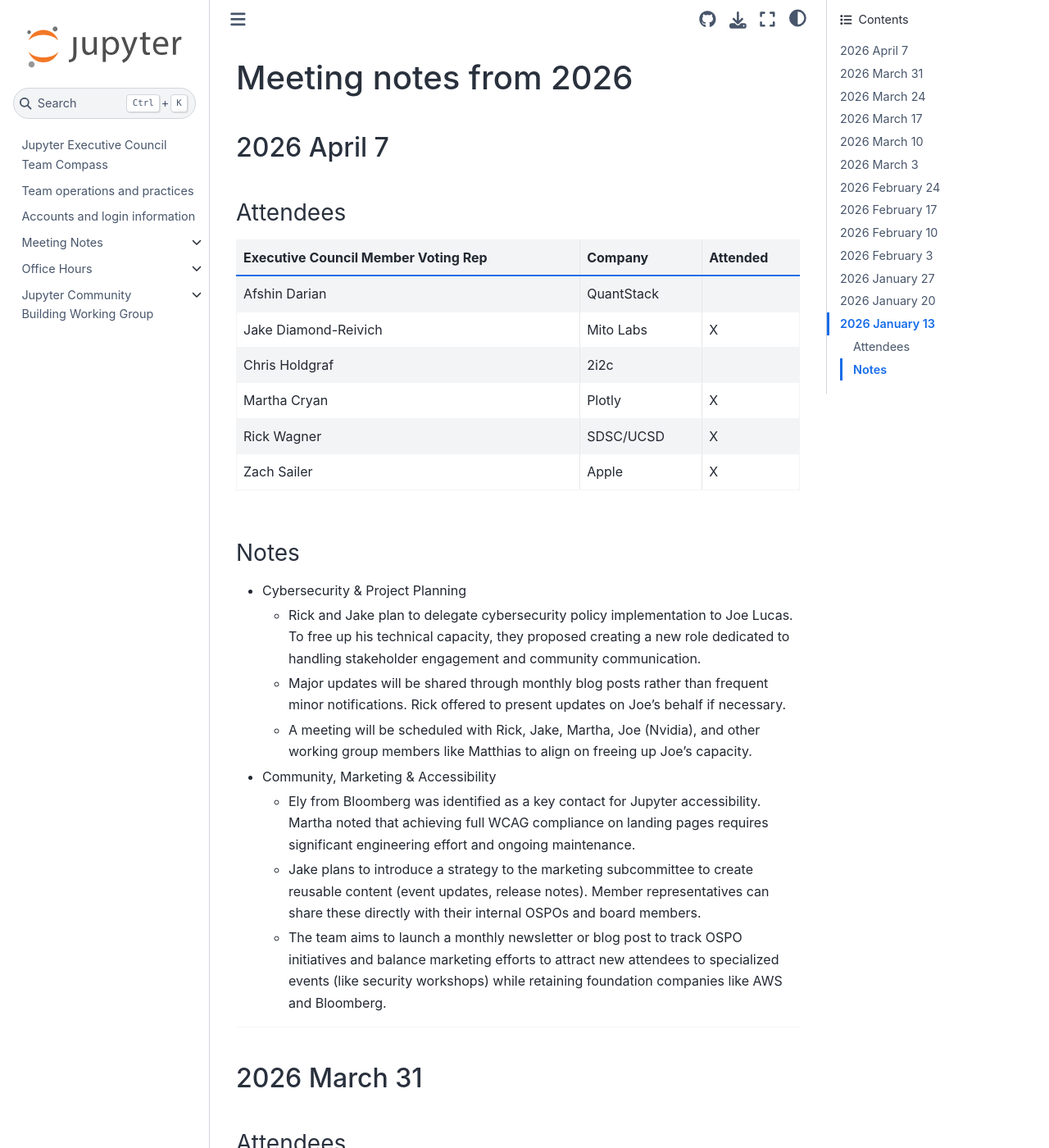
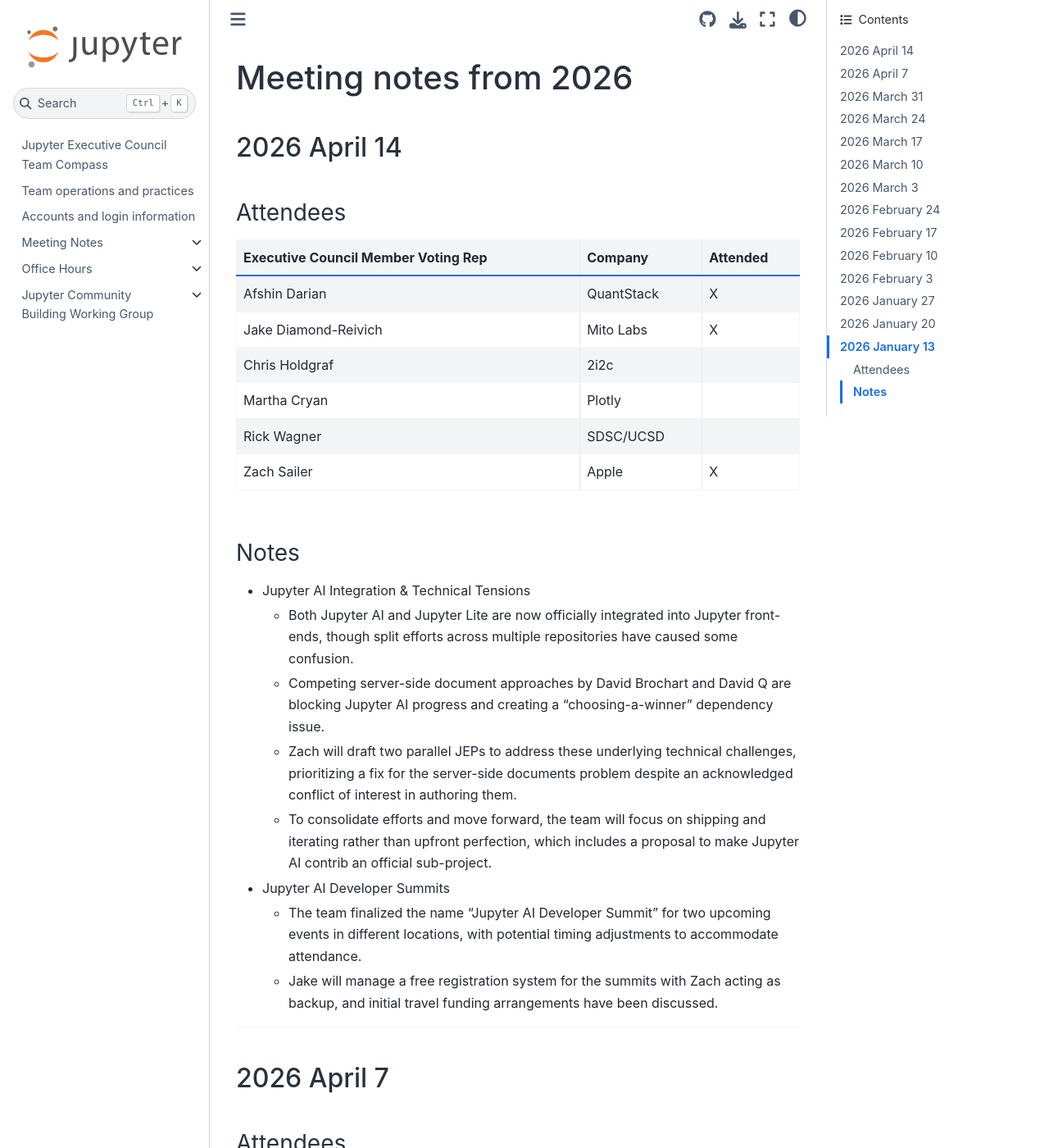
Before and after one commit to jupyter-governance/ec-team-compass, a Sphinx documentation site: the page built from docs/meeting_notes/2026.md, in a window 1280 px wide and 1400 px high. Shown: the whole window at 82% size. Built offline with Sphinx 7.4.7 and the Sphinx Book theme 1.1.4, drawn with Linux system fonts in a browser that asks for light colours.

Commit message:
april 14 notes
Signed-off-by: Tom Slanda <jesus_slanda@yahoo.com>

```diff
--- a/docs/meeting_notes/2026.md
+++ b/docs/meeting_notes/2026.md
@@ -1,5 +1,30 @@
 # Meeting notes from 2026
 
+## 2026 April 14
+
+### Attendees
+
+| Executive Council Member Voting Rep  | Company | Attended |
+| ------------- | ------------- | ------------- |
+| Afshin Darian | QuantStack | X |
+| Jake Diamond-Reivich | Mito Labs | X |
+| Chris Holdgraf | 2i2c |  |
+| Martha Cryan | Plotly |  |
+| Rick Wagner | SDSC/UCSD |  |
+| Zach Sailer | Apple | X |
+
+### Notes
+
+* Jupyter AI Integration & Technical Tensions
+    * Both Jupyter AI and Jupyter Lite are now officially integrated into Jupyter front-ends, though split efforts across multiple repositories have caused some confusion.
+    * Competing server-side document approaches by David Brochart and David Q are blocking Jupyter AI progress and creating a "choosing-a-winner" dependency issue.
+    * Zach will draft two parallel JEPs to address these underlying technical challenges, prioritizing a fix for the server-side documents problem despite an acknowledged conflict of interest in authoring them.
+    * To consolidate efforts and move forward, the team will focus on shipping and iterating rather than upfront perfection, which includes a proposal to make Jupyter AI contrib an official sub-project.
+* Jupyter AI Developer Summits
+    * The team finalized the name "Jupyter AI Developer Summit" for two upcoming events in different locations, with potential timing adjustments to accommodate attendance.
+    * Jake will manage a free registration system for the summits with Zach acting as backup, and initial travel funding arrangements have been discussed.
+
+---
 ## 2026 April 7
 
 ### Attendees
```
